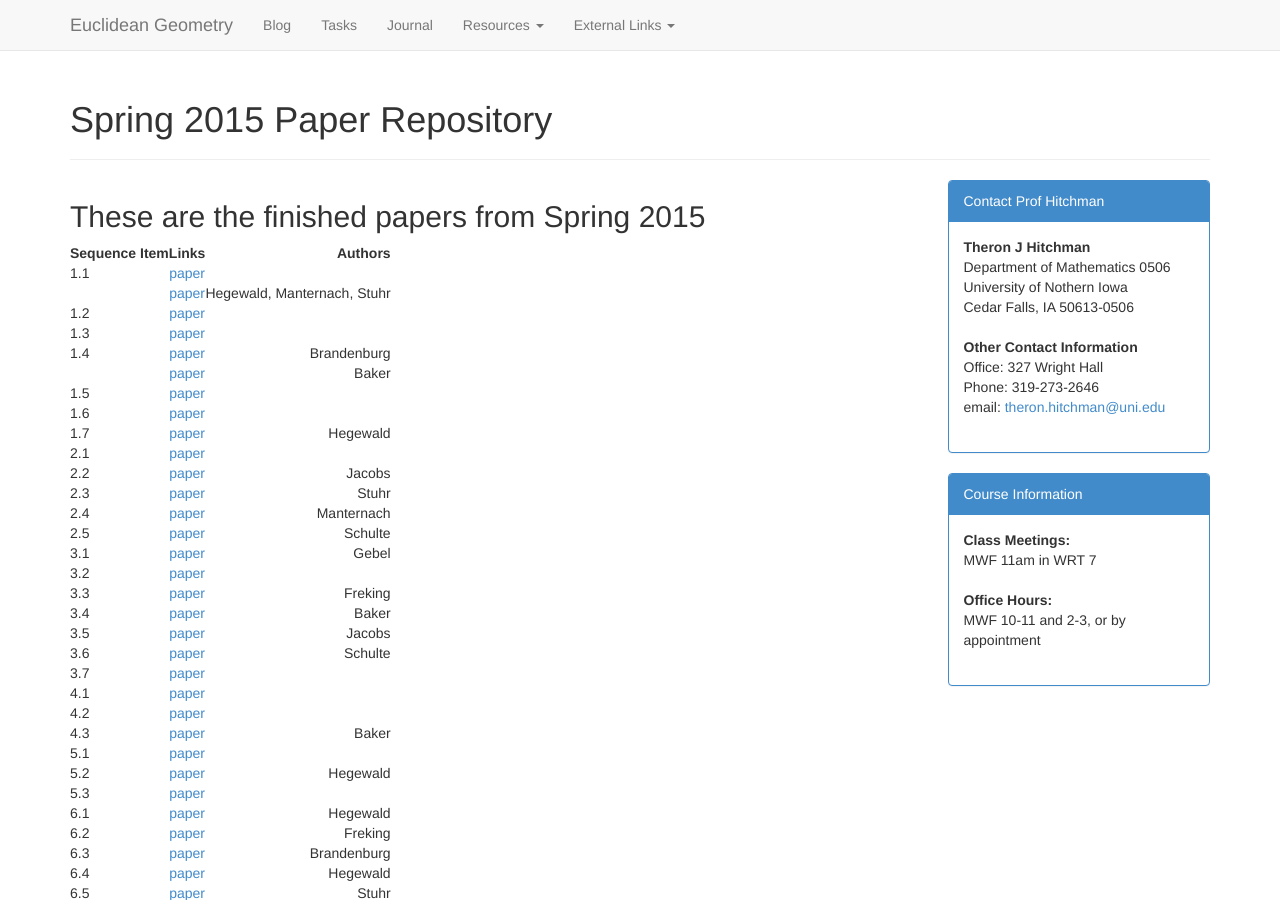
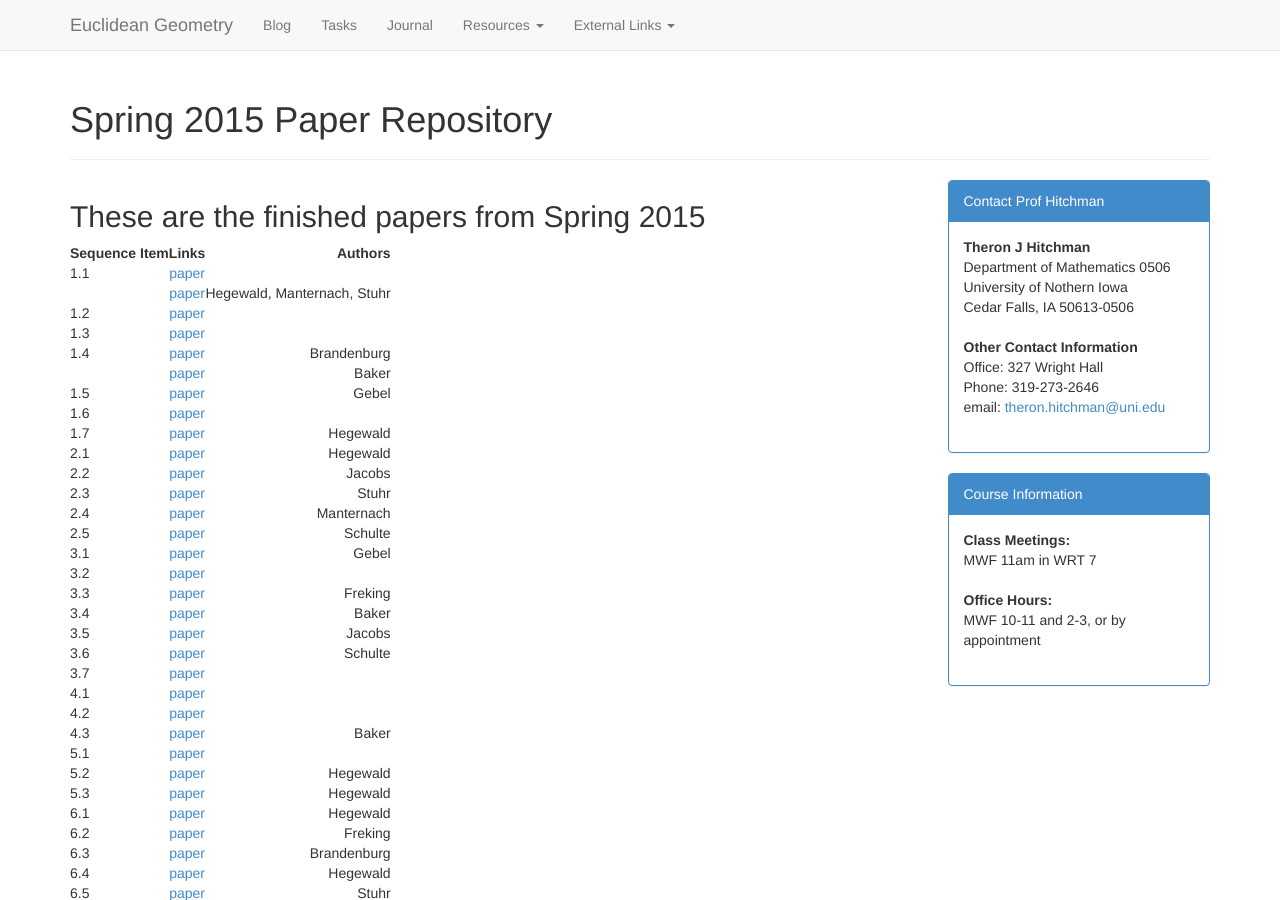
Before and after one commit to theronhitchman/euclidean-geometry, a Jekyll site: the page built from journal/2015S/index.md, in a window 1280 px wide and 900 px high. Built offline with Jekyll 4.4.1, drawn with Linux system fonts in a browser that asks for light colours; nearby versions of some CDN libraries.

Commit message:
add papers by hegewald gebel

```diff
--- a/journal/2015S/index.md
+++ b/journal/2015S/index.md
@@ -12,11 +12,11 @@ title: Spring 2015 Paper Repository
 | 1.2           | <a href="{{site.baseurl}}/journal/2015S/.pdf">paper</a> |                                              |
 | 1.3           | <a href="{{site.baseurl}}/journal/2015S/.pdf">paper</a> |                                              |
 | 1.4           | <a href="{{site.baseurl}}/journal/2015S/construction-rhombus.pdf">paper</a> |   Brandenburg            |
-|               | <a href="{{site.baseurl}}/journal/2015S/Baker-1-4.pdf">paper</a> | Baker
-| 1.5           | <a href="{{site.baseurl}}/journal/2015S/.pdf">paper</a> |                                              |
+|               | <a href="{{site.baseurl}}/journal/2015S/Baker-1-4.pdf">paper</a> | Baker                               |
+| 1.5           | <a href="{{site.baseurl}}/journal/2015S/flexibility-rigidness-construction.pdf">paper</a> | Gebel      |
 | 1.6           | <a href="{{site.baseurl}}/journal/2015S/.pdf">paper</a> |                                              |
 | 1.7           | <a href="{{site.baseurl}}/journal/2015S/hegewald-theorem-rhombus.pdf">paper</a> | Hegewald             |
-| 2.1           | <a href="{{site.baseurl}}/journal/2015S/.pdf">paper</a> |                                              |
+| 2.1           | <a href="{{site.baseurl}}/journal/2015S/kite-angle-congruence.pdf">paper</a> |  Hegewald               |
 | 2.2           | <a href="{{site.baseurl}}/journal/2015S/Jacobs-extended-diagonals.pdf">paper</a> | Jacobs              |
 | 2.3           | <a href="{{site.baseurl}}/journal/2015S/stuhr-kite.pdf">paper</a> |        Stuhr                       |
 | 2.4           | <a href="{{site.baseurl}}/journal/2015S/Manternach-2-4.pdf">paper</a> |  Manternach                    |
@@ -30,10 +30,10 @@ title: Spring 2015 Paper Repository
 | 3.7           | <a href="{{site.baseurl}}/journal/2015S/.pdf">paper</a> |                                              |
 | 4.1           | <a href="{{site.baseurl}}/journal/2015S/.pdf">paper</a> |                                              |
 | 4.2           | <a href="{{site.baseurl}}/journal/2015S/.pdf">paper</a> |                                              |
-| 4.3           | <a href="{{site.baseurl}}/journal/2015S/Baker-4-3.pdf">paper</a> |     Baker                                         |
+| 4.3           | <a href="{{site.baseurl}}/journal/2015S/Baker-4-3.pdf">paper</a> |     Baker                           |
 | 5.1           | <a href="{{site.baseurl}}/journal/2015S/.pdf">paper</a> |                                              |
 | 5.2           | <a href="{{site.baseurl}}/journal/2015S/convex-pentagon-angles.pdf">paper</a> |   Hegewald             |
-| 5.3           | <a href="{{site.baseurl}}/journal/2015S/.pdf">paper</a> |                                              |
+| 5.3           | <a href="{{site.baseurl}}/journal/2015S/convex-polygon-angles.pdf">paper</a> |   Hegewald              |
 | 6.1           | <a href="{{site.baseurl}}/journal/2015S/equilateral-triangles.pdf">paper</a> |    Hegewald             |
 | 6.2           | <a href="{{site.baseurl}}/journal/2015S/regular-rhombus.pdf">paper</a> |    Freking                    |
 | 6.3           | <a href="{{site.baseurl}}/journal/2015S/irregular-rhombus.pdf">paper</a> |       Brandenburg           |
```
Also changed, not shown: other parts of journal/2015S/index.md (+2 -2 lines), 5 other files.
